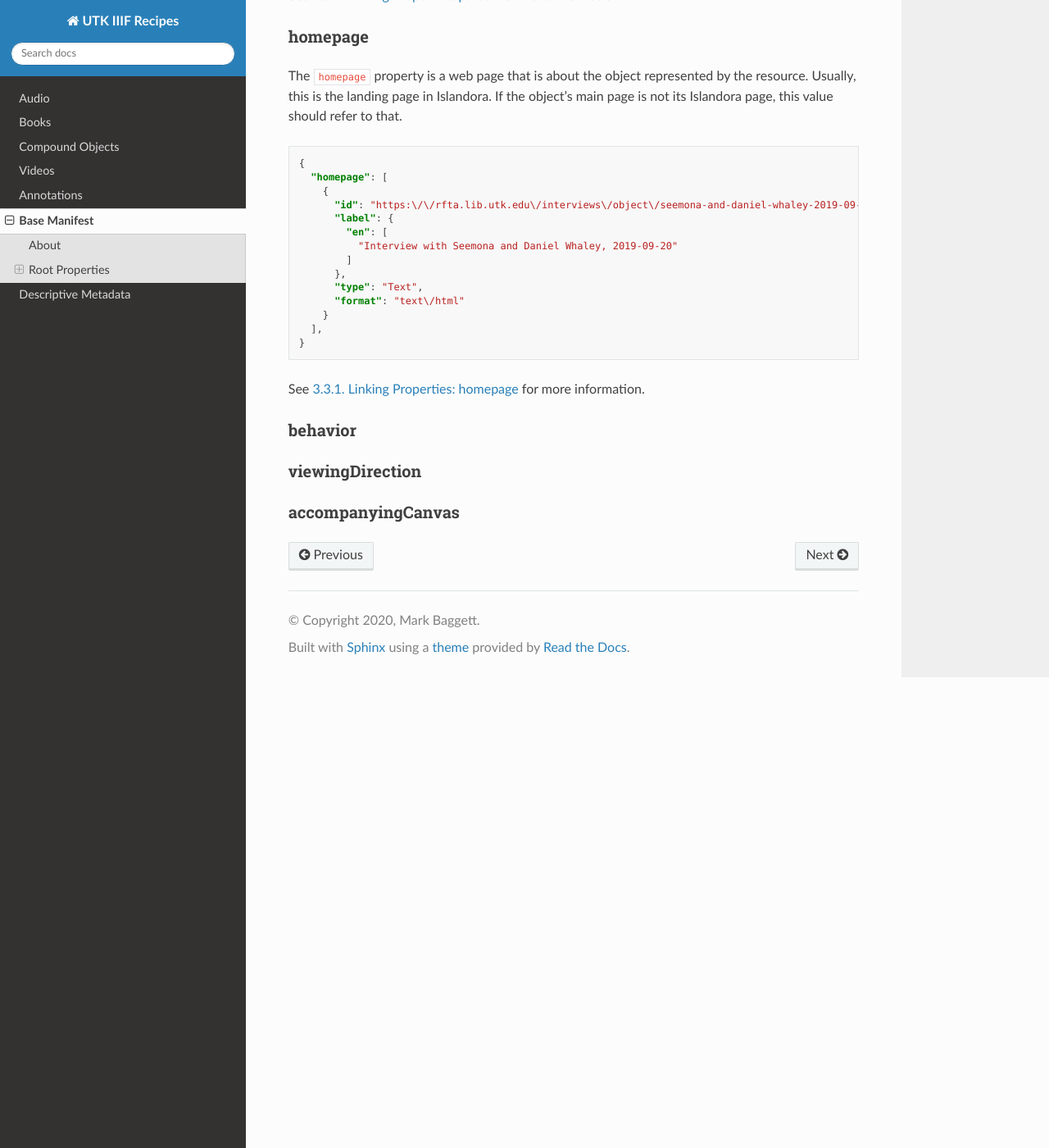
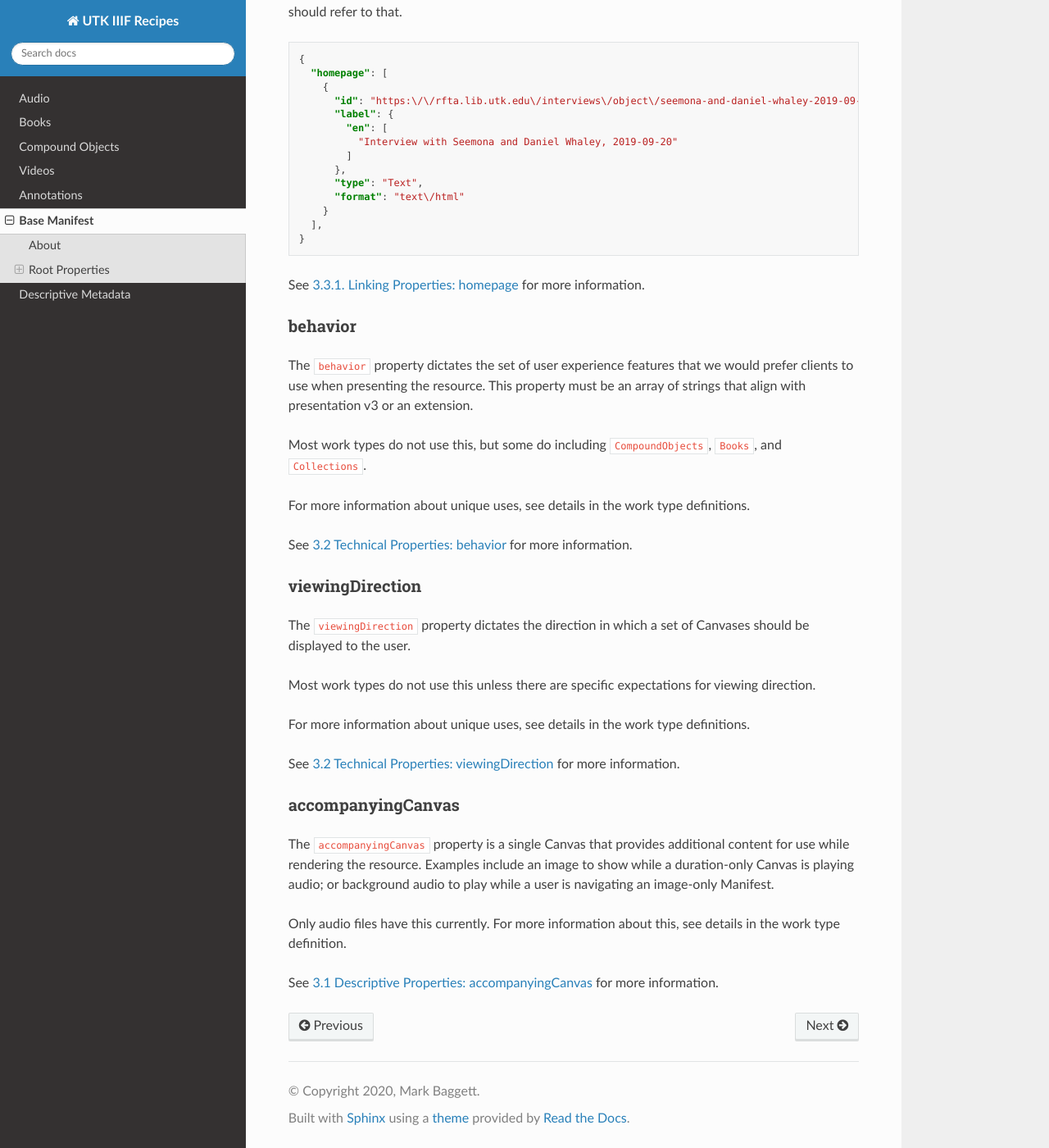
Before and after one commit to markpbaggett/utk_iiif_recipes, a Sphinx documentation site: the page built from docs/source/other/base_manifest.rst, in a window 1280 px wide and 1400 px high, scrolled down 6624 px. Shown: the whole window at 82% size. Built offline with Sphinx 7.4.7 and the Read the Docs theme 2.0.0, drawn with Linux system fonts in a browser that asks for light colours; some of the changed text lies outside the part shown.

Commit message:
Finish base manifest rules.

```diff
--- a/docs/source/other/base_manifest.rst
+++ b/docs/source/other/base_manifest.rst
@@ -173,12 +173,12 @@ value like this:
 
 .. code-block:: json
 
-{
-  "requiredStatement": {
-    "label": { "en": [ "Provided by" ] },
-    "value": { "en": [ "VALUE OF XPATH EXPRESSION" ] }
-  }
-}
+    {
+      "requiredStatement": {
+        "label": { "en": [ "Provided by" ] },
+        "value": { "en": [ "VALUE OF XPATH EXPRESSION" ] }
+      }
+    }
 
 See `3.1. Descriptive Properties: requiredStatement <https://iiif.io/api/presentation/3.0/#requiredStatement>`_ for more
 information.
@@ -361,10 +361,36 @@ See `3.3.1. Linking Properties: homepage <https://iiif.io/api/presentation/3.0/#
 behavior
 ========
 
+The :code:`behavior` property dictates the set of user experience features that we would prefer clients to use when
+presenting the resource. This property must be an array of strings that align with presentation v3 or an extension.
+
+Most work types do not use this, but some do including :code:`CompoundObjects`, :code:`Books`, and :code:`Collections`.
+
+For more information about unique uses, see details in the work type definitions.
+
+See `3.2 Technical Properties: behavior <https://iiif.io/api/presentation/3.0/#behavior>`_ for more information.
+
 ================
 viewingDirection
 ================
 
+The :code:`viewingDirection` property dictates the direction in which a set of Canvases should be displayed to the user.
+
+Most work types do not use this unless there are specific expectations for viewing direction.
+
+For more information about unique uses, see details in the work type definitions.
+
+See `3.2 Technical Properties: viewingDirection <https://iiif.io/api/presentation/3.0/#viewingdirection>`_ for more information.
+
 ==================
 accompanyingCanvas
 ==================
+
+The :code:`accompanyingCanvas` property is a single Canvas that provides additional content for use while rendering the
+resource. Examples include an image to show while a duration-only Canvas is playing audio; or background audio to play
+while a user is navigating an image-only Manifest.
+
+Only audio files have this currently. For more information about this, see details in the work type definition.
+
+See `3.1 Descriptive Properties: accompanyingCanvas <https://iiif.io/api/presentation/3.0/#accompanyingCanvas>`_ for more
+information.
```
